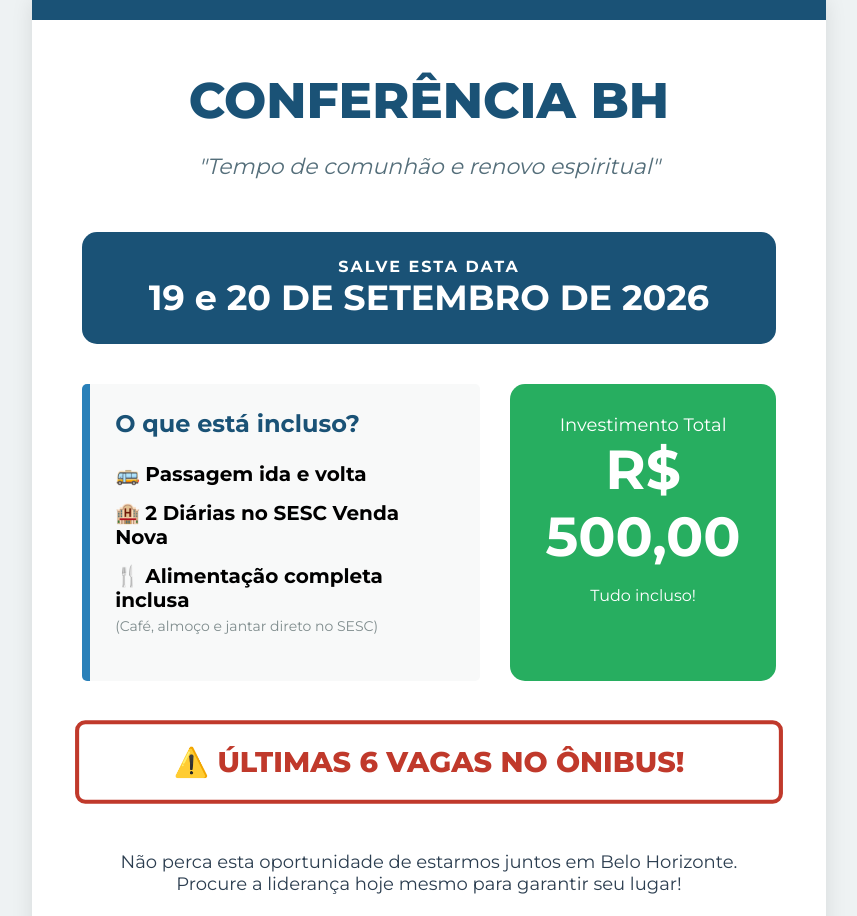
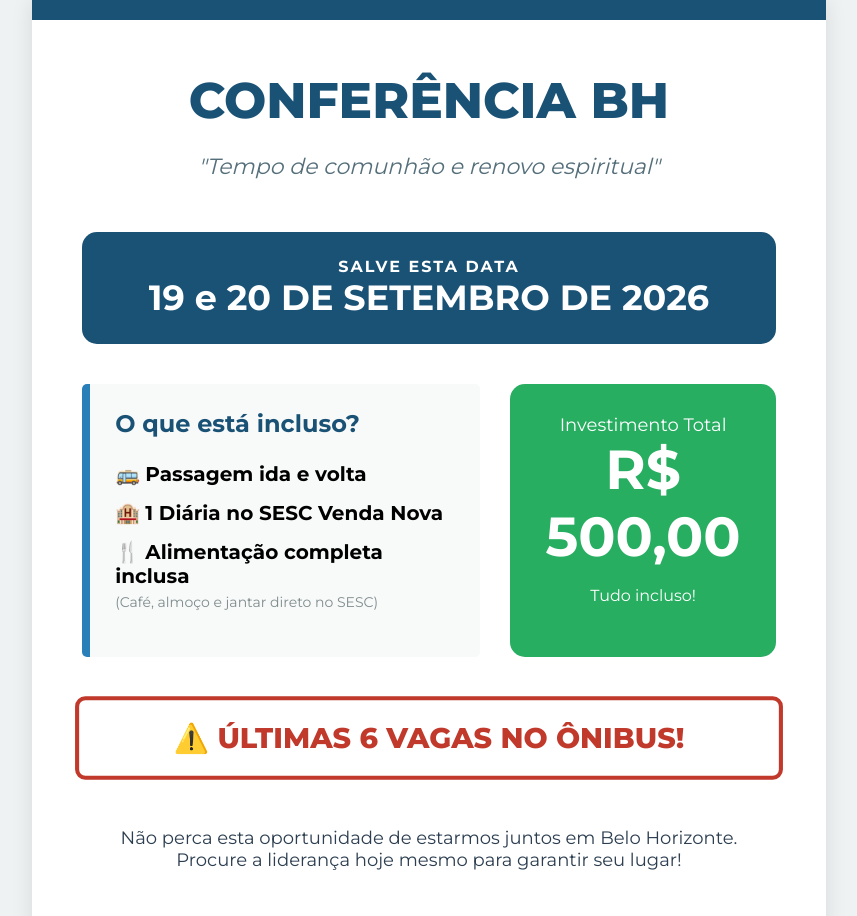
Before and after one commit to conferenciabh/conferenciabh.github.io, a plain HTML site: page index.html in a window 1280 px wide. Shown: the top 916 px of the page, without its empty margins (211-1068 px from the left). Drawn offline with Linux system fonts and the light colour scheme.

Commit message:
Update index.html

```diff
--- a/index.html
+++ b/index.html
@@ -140,7 +140,7 @@
                 <h3>O que está incluso?</h3>
                 <ul>
                     <li>🚌 <strong>Passagem ida e volta</strong></li>
-                    <li>🏨 <strong>2 Diárias no SESC Venda Nova</strong></li>
+                    <li>🏨 <strong> 1 Diária no SESC Venda Nova</strong></li>
                     <li>🍴 <strong>Alimentação completa inclusa</strong><br>
                         <small style="font-size: 14px; color: #7f8c8d;">(Café, almoço e jantar direto no SESC)</small>
                     </li>
```
